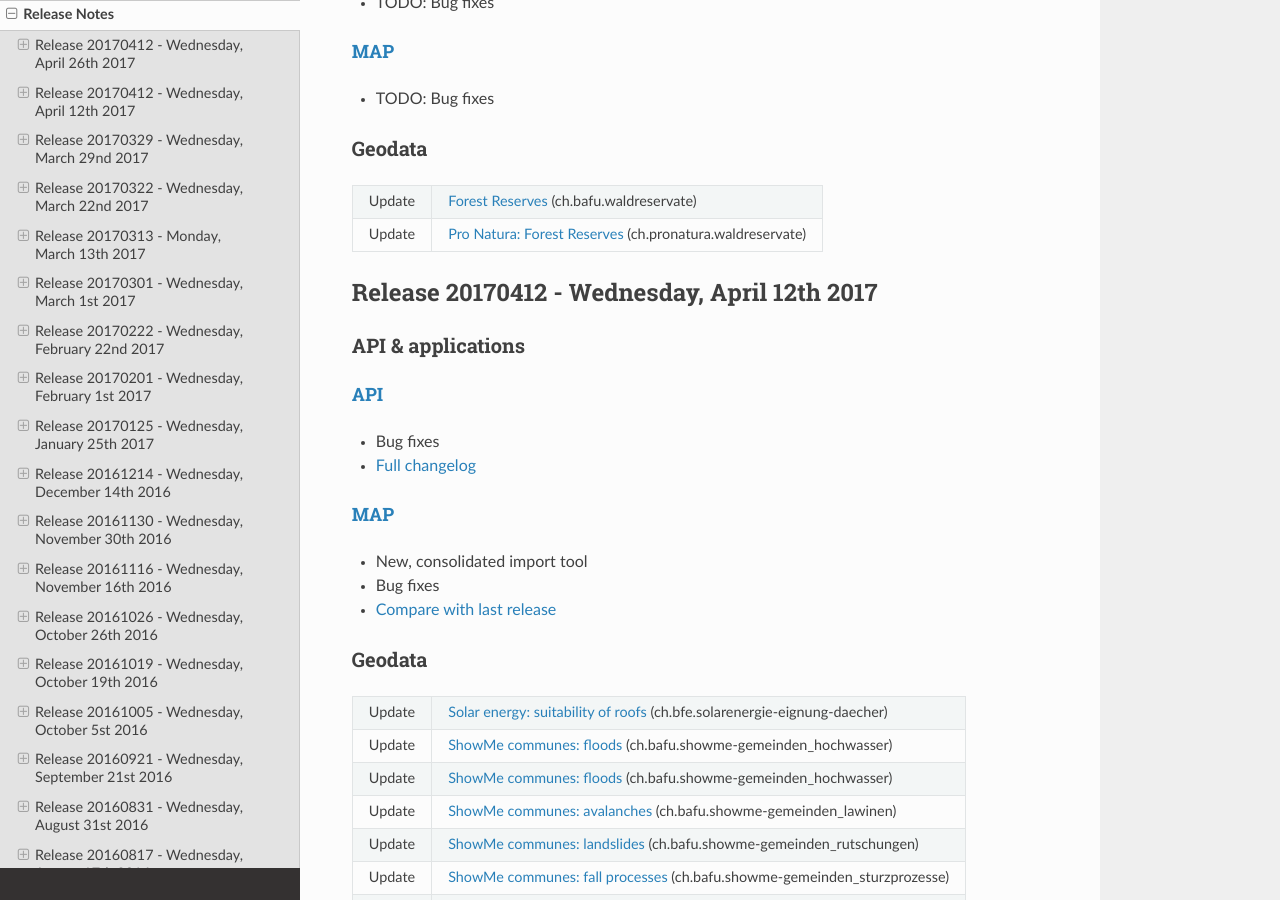
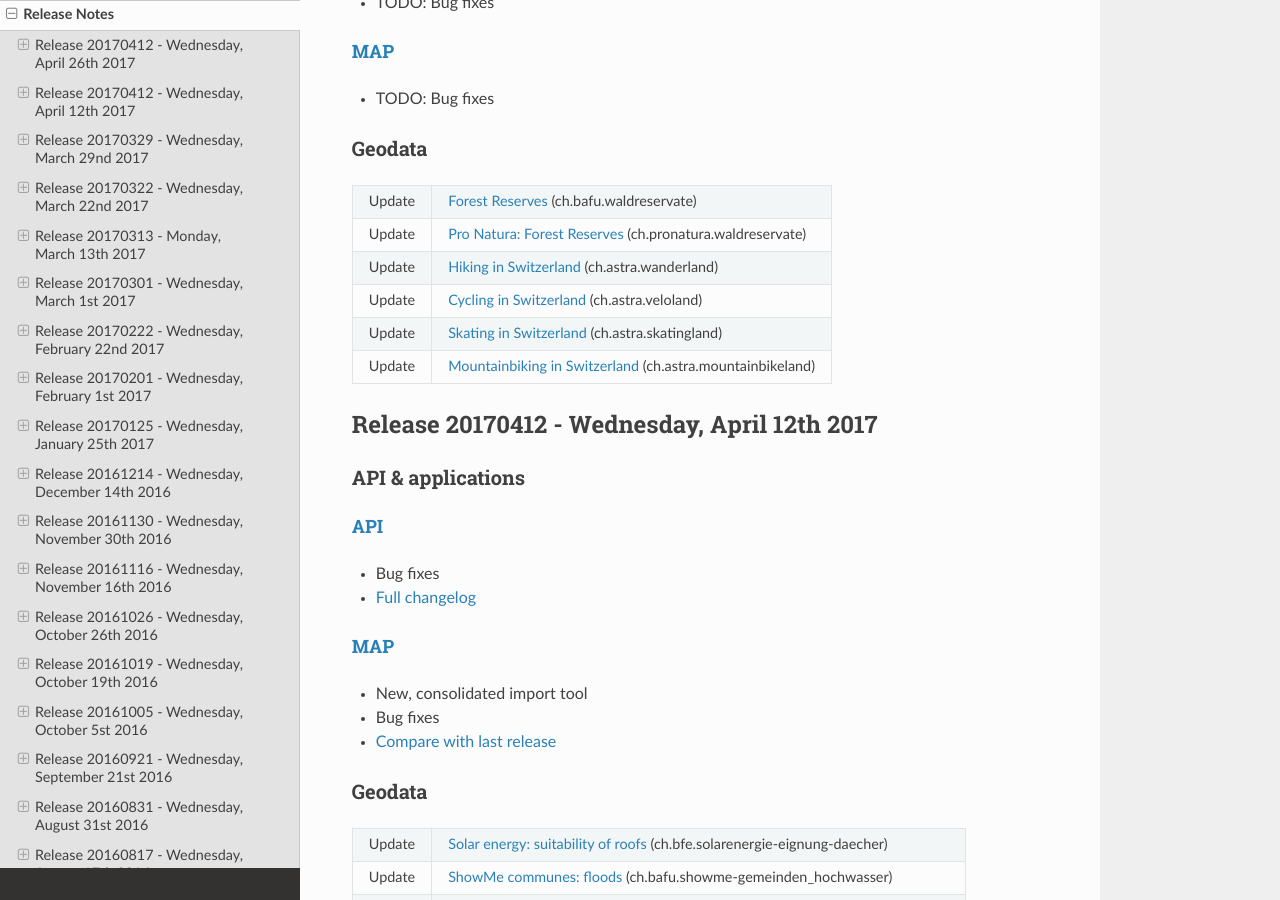
Before and after one commit to swisstopo-test/doc-chsdi3, a Sphinx documentation site: the page built from source/releasenotes/index.rst, in a window 1280 px wide and 900 px high, scrolled down 371 px. Built offline with Sphinx 7.4.7 and the Read the Docs theme 2.0.0, drawn with Linux system fonts in a browser that asks for light colours.

Commit message:
add chmobil updates

```diff
--- a/source/releasenotes/index.rst
+++ b/source/releasenotes/index.rst
@@ -33,11 +33,19 @@ API & applications
 
 Geodata
 *******
-+--------+---------------------------------------------------------------------------------------------------------------------------------------------------+
-| Update | `Forest Reserves <//map.geo.admin.ch/?layers=ch.bafu.waldreservate>`__ (ch.bafu.waldreservate)                                                    |
-+--------+---------------------------------------------------------------------------------------------------------------------------------------------------+
-| Update | `Pro Natura: Forest Reserves <//map.geo.admin.ch/?layers=ch.pronatura.waldreservate>`__ (ch.pronatura.waldreservate)                              |
-+--------+---------------------------------------------------------------------------------------------------------------------------------------------------+
++--------+-----------------------------------------------------------------------------------------------------------------------------------------------------------------------+
+| Update | `Forest Reserves <//map.geo.admin.ch/?layers=ch.bafu.waldreservate>`__ (ch.bafu.waldreservate)                                                                        |
++--------+-----------------------------------------------------------------------------------------------------------------------------------------------------------------------+
+| Update | `Pro Natura: Forest Reserves <//map.geo.admin.ch/?layers=ch.pronatura.waldreservate>`__ (ch.pronatura.waldreservate)                                                  |
++--------+-----------------------------------------------------------------------------------------------------------------------------------------------------------------------+
+| Update | `Hiking in Switzerland <//map.geo.admin.ch/?layers=ch.astra.wanderland>`__ (ch.astra.wanderland)                                                                      |
++--------+-----------------------------------------------------------------------------------------------------------------------------------------------------------------------+
+| Update | `Cycling in Switzerland <//map.geo.admin.ch/?layers=ch.astra.veloland>`__ (ch.astra.veloland)                                                                         |
++--------+-----------------------------------------------------------------------------------------------------------------------------------------------------------------------+
+| Update | `Skating in Switzerland <//map.geo.admin.ch/?layers=ch.astra.skatingland>`__ (ch.astra.skatingland)                                                                   |
++--------+-----------------------------------------------------------------------------------------------------------------------------------------------------------------------+
+| Update | `Mountainbiking in Switzerland <//map.geo.admin.ch/?layers=ch.astra.mountainbikeland>`__ (ch.astra.mountainbikeland)                                                  |
++--------+-----------------------------------------------------------------------------------------------------------------------------------------------------------------------+
 
 
 .. _releasenotes_20170412:
```
